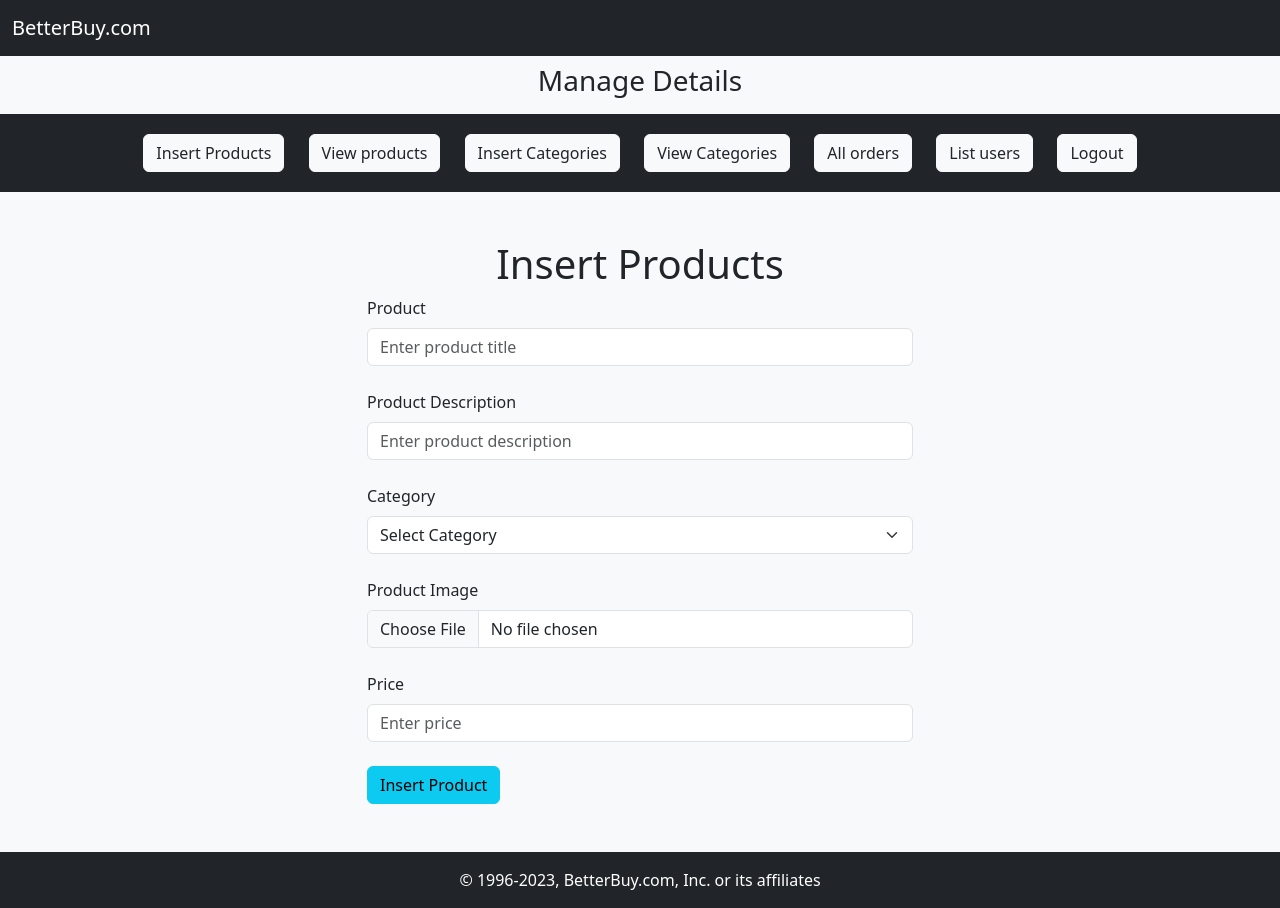
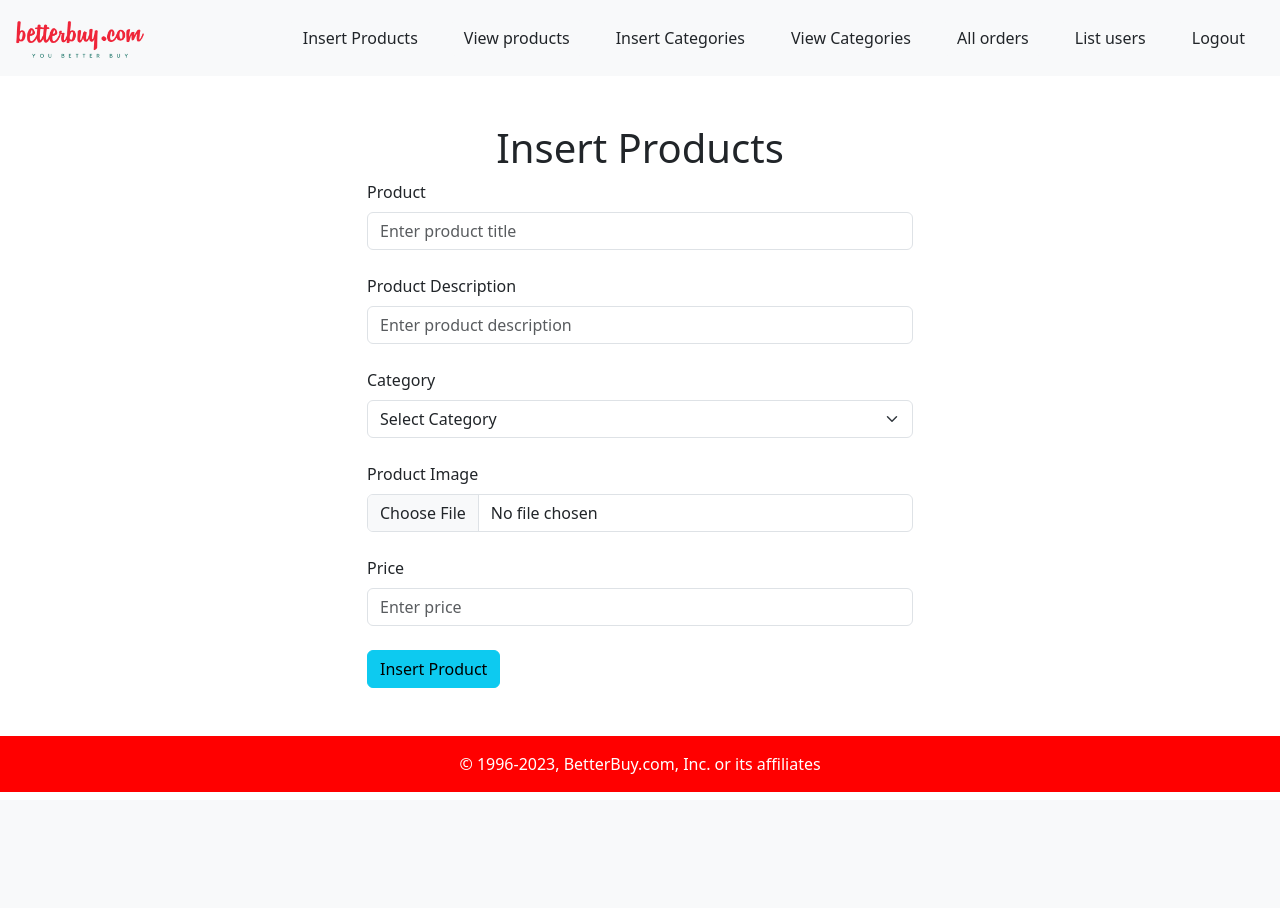
Before and after one commit to joshuadlima/BetterBuy, a PHP site: page /index.php?insert_products in a window 1280 px wide. After the commit the page ends 800 px from the top, so only its background shows below. Run offline with PHP 8.4, Linux system fonts and the light colour scheme; a user stored in the database is signed in; data comes from the database, SQL or seed files in the repository.

Commit message:
Add files via upload

```diff
--- a/admin_area/index.php
+++ b/admin_area/index.php
@@ -23,64 +23,32 @@
 </head>
 
 <body>
-    <!-- bootstrap js link -->
-    <div class="cointainer-fluid p-0">
-        <!-- Navbar -->
-        <nav class="navbar navbar-expand-lg bg-dark navbar-dark ">
-            <!-- Container wrapper -->
+<nav class="navbar navbar-expand-lg bg-light" style="background-color:#BE3144;">
 <div class="container-fluid">
-
-                <!-- Navbar brand -->
-                <a class="navbar-brand" href="#">BetterBuy.com</a>
-
-                <!-- Toggle button -->
-                <button class="navbar-toggler" type="button" data-mdb-toggle="collapse"
-                    data-mdb-target="#navbarSupportedContent" aria-controls="navbarSupportedContent"
-                    aria-expanded="false" aria-label="Toggle navigation">
-                    <i class="fas fa-bars"></i>
-                </button>
-
-                <!-- Collapsible wrapper -->
-                <div class="collapse navbar-collapse" id="navbarSupportedContent">
-                    <ul class="navbar-nav me-auto mb-2 mb-lg-0">
-
-                    </ul>
-
-                </div>
-            </div>
-            <!-- Container wrapper -->
-        </nav>
-        <!-- Navbar -->
+            <a class="navbar-brand mt-2 mt-sm-0 rounded" style="" href="index.php">
+                <img src="../resources/logo1.png" height="50" alt="BetterBuy Logo" loading="lazy" />
+            </a>
 
 
-
-        <!-- Second child -->
-        <div>
-            <h3 class="text-center p-2">Manage Details</h3>
-        </div>
-        <!-- Third child -->
-        <div class="row bg-light">
-            <div class="bg-dark d-flex flex-row justify-content-around" style="padding: 10px;">
-
-
-                <div class="button text-center">
-                    <button class="btn btn-light" style="margin:10px"><a href="index.php?insert_products"
+           <div class="button d-flex justify-content-between">
+                    <button class="btn btn-light " style="margin:10px"><a href="index.php?insert_products"
                             class="nav-link text-dark border-1">Insert Products</a></button>
-                    <button class="btn btn-light" style="margin:10px"><a href="index.php?view_products" class="nav-link text-dark">View
+                    <button class="btn btn-light " style="margin:10px"><a href="index.php?view_products" class="nav-link text-dark">View
                             products</a></button>
-                    <button class="btn btn-light" style="margin:10px"><a href="index.php?insert_category"
+                    <button class="btn btn-light " style="margin:10px"><a href="index.php?insert_category"
                             class="nav-link text-dark">Insert Categories</a></button>
-                    <button class="btn btn-light" style="margin:10px"><a href="index.php?view_categories" class="nav-link text-dark">View
+                    <button class="btn btn-light " style="margin:10px"><a href="index.php?view_categories" class="nav-link text-dark">View
                             Categories</a></button>
-                    <button class="btn btn-light" style="margin:10px"><a href="index.php?list_orders" class="nav-link text-dark">All
+                    <button class="btn btn-light " style="margin:10px"><a href="index.php?list_orders" class="nav-link text-dark">All
                             orders</a></button>
-                    <button class="btn btn-light" style="margin:10px"><a href="index.php?list_users" class="nav-link text-dark">List
+                    <button class="btn btn-light " style="margin:10px"><a href="index.php?list_users" class="nav-link text-dark">List
                             users</a></button>
-                    <button class="btn btn-light" style="margin:10px"><a href="admin_logout.php"
+                    <button class="btn btn-light " style="margin:10px"><a href="admin_logout.php"
                             class="nav-link text-dark">Logout</a></button>
 </div>
 </div>
-        </div>
+</nav>
+
         <!-- Fourth child -->
         <div class="container my-5">
             <?php
@@ -114,14 +82,13 @@
         </div>
     </div>
 
-    <!-- footer -->
-    <div class="bg-dark p-3 text-center" style="color: white;">
-        © 1996-2023, BetterBuy.com, Inc. or its affiliates
-    </div>
     <script src="https://cdn.jsdelivr.net/npm/bootstrap@5.3.2/dist/js/bootstrap.bundle.min.js"
         integrity="sha384-C6RzsynM9kWDrMNeT87bh95OGNyZPhcTNXj1NW7RuBCsyN/o0jlpcV8Qyq46cDfL"
         crossorigin="anonymous"></script>
-
+    <!-- footer -->
+    <footer class="p-3 text-center" style="background-color: red; color: white;">
+        © 1996-2023, BetterBuy.com, Inc. or its affiliates
+    </footer>
 </body>
 
 </html>
--- a/admin_area/insert_categories.php
+++ b/admin_area/insert_categories.php
@@ -28,7 +28,7 @@
 <h2 class="class-center">Insert Categories</h2>
 <form action="" method="post" class="mb-2">
 <div class="input-group mb-3 w-90">
-<span class="input-group-text bg-info" id="basic-addon1"></span>
+<span class="input-group-text " id="basic-addon1"></span>
 <input type="text" name="cat_title" placeholder="Insert Categories" class="form-control" placeholder="Username" aria-label="Username" aria-describedby="basic-addon1">
 </div>
 <div class="input-group mb-2 w-10 mb-2 m-auto">
--- a/admin_area/insert_products.php
+++ b/admin_area/insert_products.php
@@ -43,7 +43,7 @@
     <link rel="stylesheet" href="style.css">
 </head>
 
-<body class="bg-light">
+<body class="">
     <div class="container mt-3">
         <h1 class="text-center">Insert Products</h1>
         <!-- FORM -->
```
Lines whose indentation alone changed are shown as unchanged.
